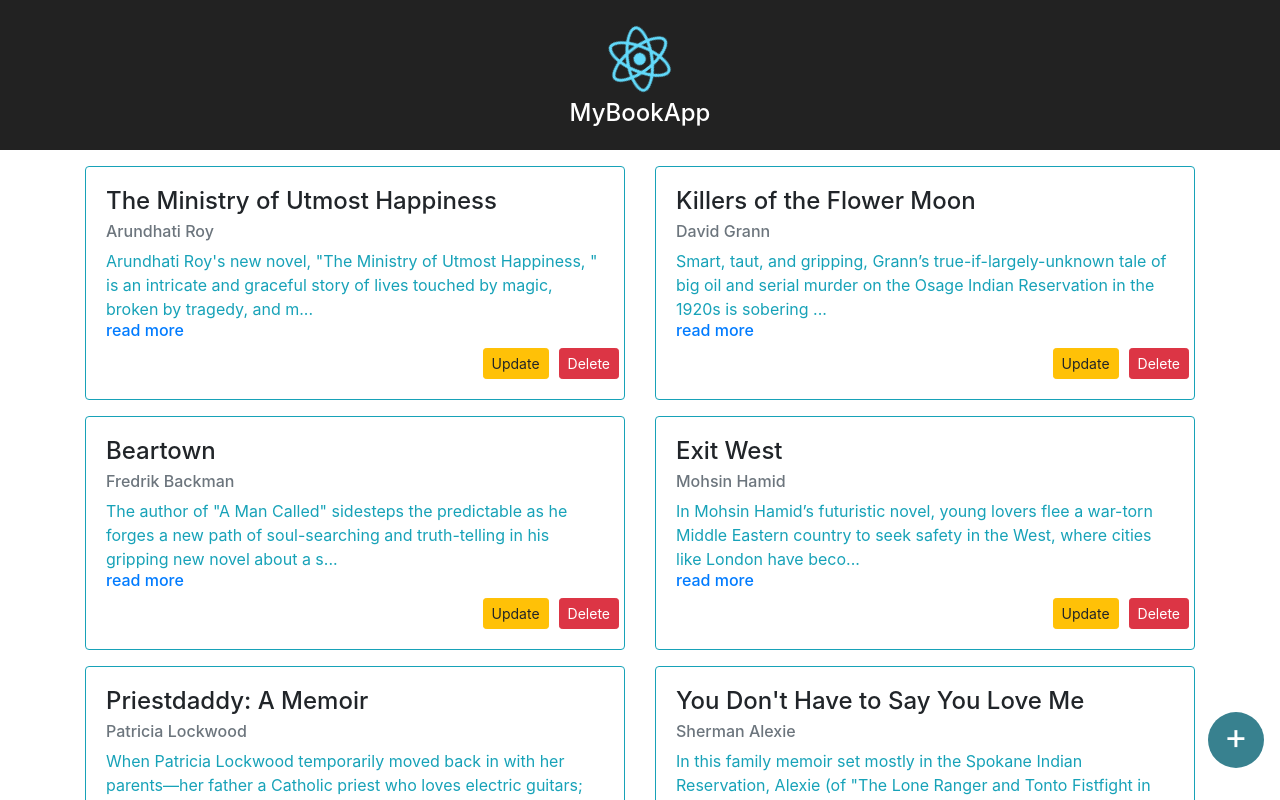
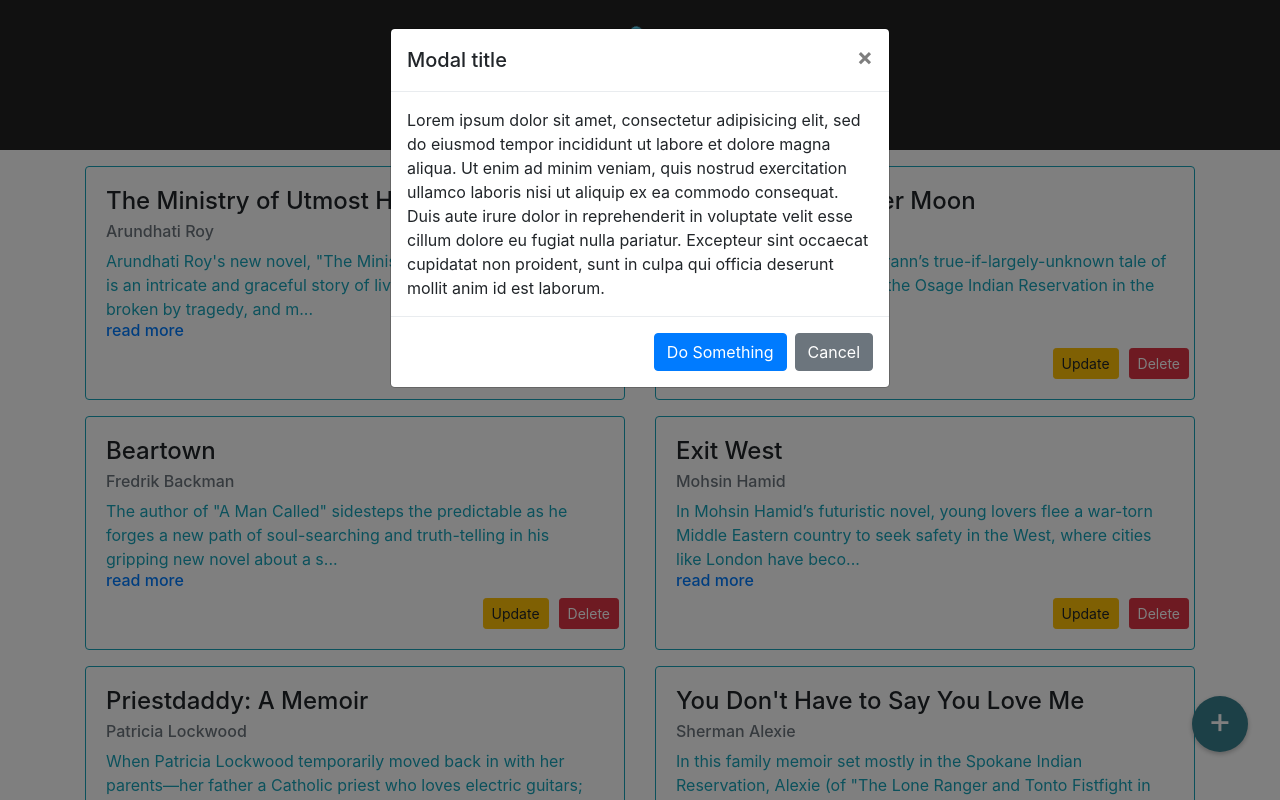
Before and after one commit to Mrprofessor/bookstore, a React (Create React App) app: page / in a window 1280 px wide. Both pictures are taken after a click on the button "Add book". Shown: the top 800 px of the page. Built offline with nearby package versions, Linux system fonts and the light colour scheme.

Commit message:
AddBooks modal added

```diff
--- a/src/BookList.css
+++ b/src/AddBook.css
@@ -1,12 +1,4 @@
-.card {
-    margin-bottom: 1rem;
-}
-button {
-    box-shadow: none !important ;
-}
-.paragraph {
-    display: inline;
-}
+
 .btn-round {
     position: fixed;
     cursor: pointer;
@@ -19,8 +11,8 @@
     box-shadow: 0 2px 5px 0 rgba(0, 0, 0, 0.26) ;
     line-height: 1;
     font-size: 36px;
-    bottom:2rem;
-    right:1rem;
+    bottom:3rem;
+    right:2rem;
     margin:0;
     padding:5px 3px;
     outline: none !important;
--- /dev/null
+++ b/src/AddBook.js
@@ -0,0 +1,41 @@
+import React, { Component } from 'react';
+import { Button, Modal, ModalHeader, ModalBody, ModalFooter, Input, Label, Form, FormGroup } from 'reactstrap';
+import './AddBook.css';
+
+class AddBook extends Component {
+    constructor(props) {
+        super(props);
+        this.state = {
+            modal: false
+        };
+        this.toggle = this.toggle.bind(this);
+    }
+
+    toggle() {
+        this.setState({
+            modal: !this.state.modal
+        });
+    }
+    render () {
+        return (
+            <div>
+                <button title="Add book" className="btn-round blue" onClick={this.toggle}><span>+</span></button>
+                {/* <Button className="btn-round blue" color="danger" onClick={this.toggle}>{this.props.buttonLabel}</Button> */}
+                <Modal isOpen={this.state.modal} toggle={this.toggle} className={this.props.className}>
+                    <ModalHeader toggle={this.toggle}>Modal title</ModalHeader>
+                    <ModalBody>
+                        Lorem ipsum dolor sit amet, consectetur adipisicing elit, sed do eiusmod tempor incididunt ut labore et dolore magna aliqua. Ut enim ad minim veniam, quis nostrud exercitation ullamco laboris nisi ut aliquip ex ea commodo consequat. Duis aute irure dolor in reprehenderit in voluptate velit esse cillum dolore eu fugiat nulla pariatur. Excepteur sint occaecat cupidatat non proident, sunt in culpa qui officia deserunt mollit anim id est laborum.
+          </ModalBody>
+                    <ModalFooter>
+                        <Button color="primary" onClick={this.toggle}>Do Something</Button>{' '}
+                        <Button color="secondary" onClick={this.toggle}>Cancel</Button>
+                    </ModalFooter>
+                </Modal>
+            </div>
+
+
+        );
+    }
+}
+
+export default AddBook;
--- a/src/App.css
+++ b/src/App.css
@@ -21,7 +21,9 @@
 .App-intro {
   font-size: large;
 }
-
+.card {
+    margin-bottom: 1rem;
+}
 @keyframes App-logo-spin {
   from { transform: rotate(0deg); }
   to { transform: rotate(360deg); }
--- a/src/Book.js
+++ b/src/Book.js
@@ -10,7 +10,7 @@
                     <div className="card-body">
                         <h4 className="card-title">{book.title}</h4>
                         <h6 className="card-subtitle mb-2 text-muted">{book.author}</h6>
-                        <div className="card-text text-info paragraph">
+                        <div className="card-text text-info">
                             {book.description.substring(0, 150)}...
                             <BookModal book={book}/>
                         </div>
--- a/src/BookList.js
+++ b/src/BookList.js
@@ -1,13 +1,13 @@
 import React, { Component } from 'react';
 import Book from './Book';
 import BookData from './BookData.json';
-import './BookList.css'
 import '../node_modules/bootstrap/dist/css/bootstrap.min.css';
+
+var books = (typeof localStorage["bookList"] !== "undefined") ? JSON.parse(localStorage["bookList"]) : BookData.Books;
 
 class BookList extends Component {
     render() {
-        // console.log(BookData.Books);
-        let books = BookData.Books;
+        console.log(books);
         let bookArray = books.map(function (book) {
             return (
                 <Book key={book.ISBN} book={book} />
@@ -18,7 +18,6 @@
                 <div id="BookData" className="row align-items-center">
                     {bookArray}
                  </div>
-                <button title="Add book" className="btn-round blue"><span>+</span></button>
             </div>
         );
     }
--- a/src/index.js
+++ b/src/index.js
@@ -3,9 +3,11 @@
 import './index.css';
 import App from './App';
 import BookList from './BookList';
+import AddBook from './AddBook';
 import registerServiceWorker from './registerServiceWorker';
 import '../node_modules/bootstrap/dist/css/bootstrap.min.css';
 
 ReactDOM.render(<App />, document.getElementById('root'));
 ReactDOM.render(<BookList />, document.getElementById('content'));
+ReactDOM.render(<AddBook />, document.getElementById('test'));
 registerServiceWorker();
```
